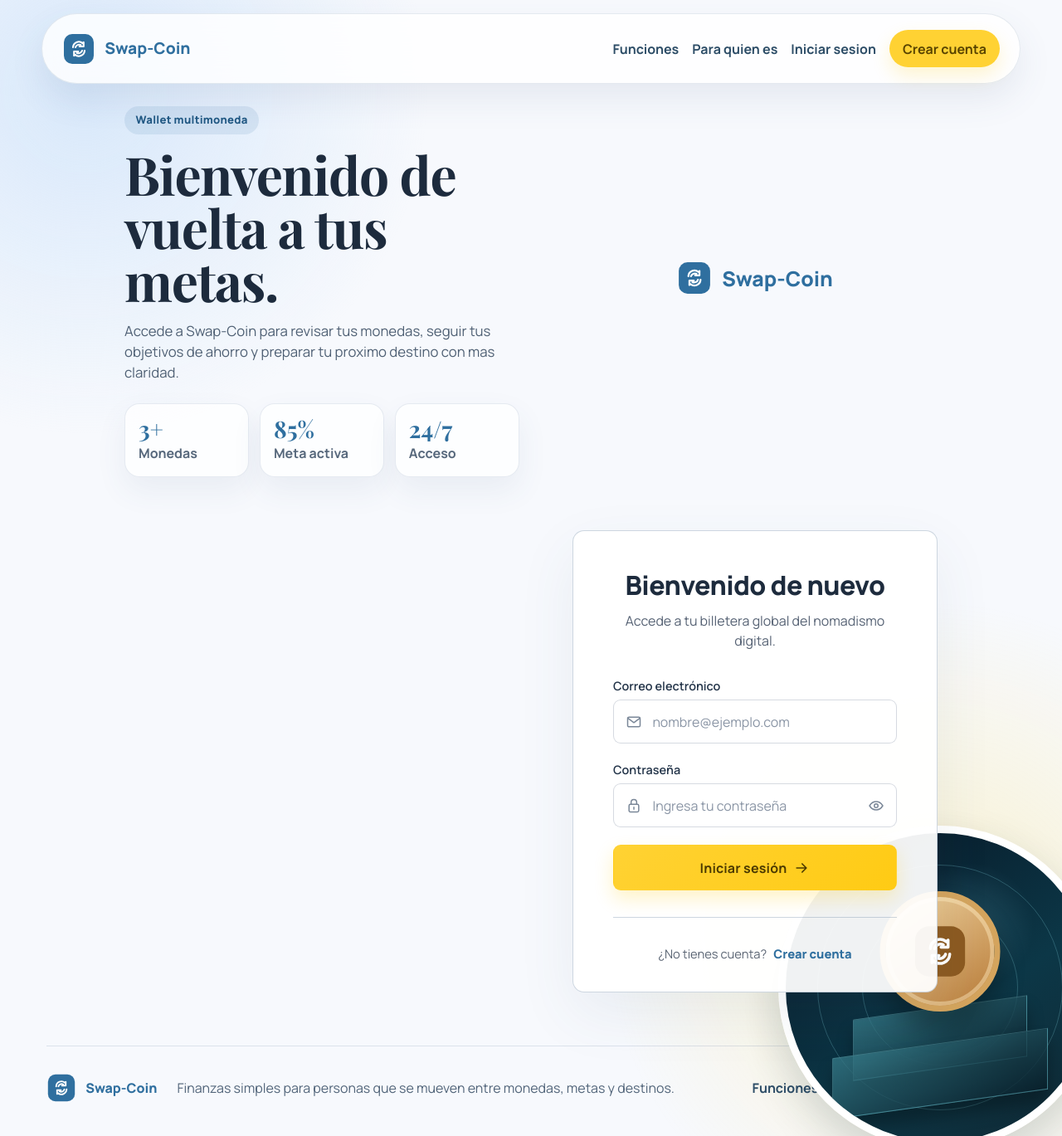
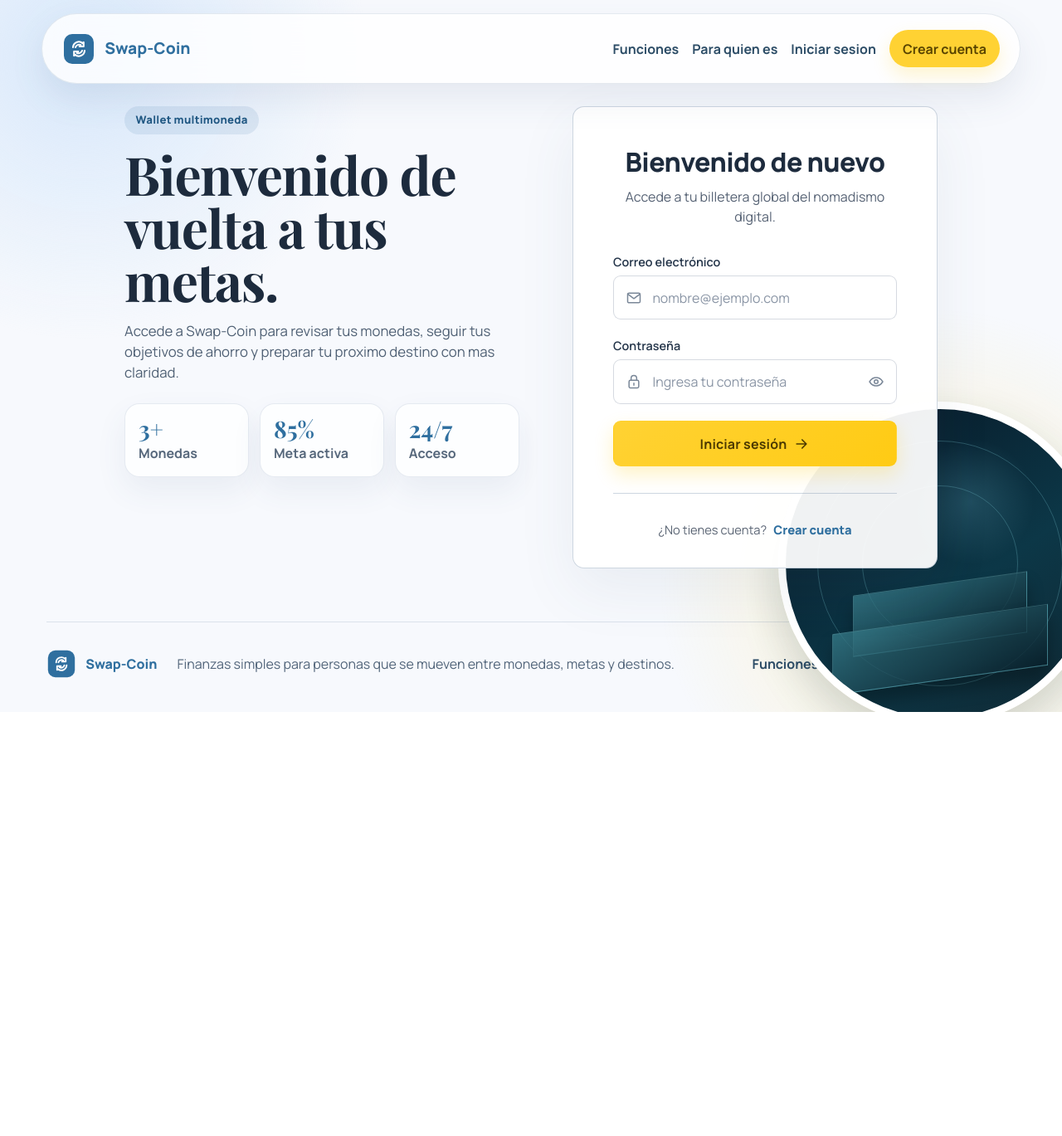
Before and after one commit to swapcoinn-droid/Swap-Coin-Frontend, a React (Vite) app: page /login in a window 1280 px wide. Shown: the whole page at 83% size. After the commit the page ends 858 px from the top, so only its background shows below. Built offline with nearby package versions, Linux system fonts and the light colour scheme.

Commit message:
fix: align login content cards

```diff
--- a/src/pages/auth/LoginPage.tsx
+++ b/src/pages/auth/LoginPage.tsx
@@ -8,7 +8,6 @@ import {
   LockIcon,
   MailIcon,
 } from '../../components/icons/AuthIcons'
-import { BrandMark } from '../../components/icons/BrandMark'
 import { PublicFooter } from '../../components/public-layout/PublicFooter'
 import { PublicNavbar } from '../../components/public-layout/PublicNavbar'
 import { Button } from '../../components/ui/button/Button'
@@ -88,13 +87,6 @@ export function LoginPage() {
           </div>
         </div>
 
-        <Link className="login-brand" to={routes.home} aria-label="Ir al inicio de Swap-Coin">
-          <span className="login-brand__mark">
-            <BrandMark />
-          </span>
-          <span>Swap-Coin</span>
-        </Link>
-
         <div className="login-card">
           <header className="login-card__header">
             <h1 id="login-title">Bienvenido de nuevo</h1>
@@ -160,9 +152,6 @@ export function LoginPage() {
         <div className="login-visual__orbit login-visual__orbit--inner" />
         <div className="login-visual__platform login-visual__platform--back" />
         <div className="login-visual__platform login-visual__platform--front" />
-        <div className="login-visual__coin">
-          <BrandMark />
-        </div>
       </aside>
 
       <PublicFooter />
--- a/src/pages/auth/login-page.css
+++ b/src/pages/auth/login-page.css
@@ -18,27 +18,8 @@
   margin-bottom: 4rem;
   display: grid;
   grid-template-columns: minmax(0, 1fr) minmax(360px, 440px);
-  align-items: center;
+  align-items: start;
   gap: 4rem;
-}
-
-.login-brand {
-  grid-column: 2;
-  width: fit-content;
-  margin: 0 auto 2rem;
-  display: flex;
-  align-items: center;
-  gap: 0.75rem;
-  color: var(--brand);
-  font-size: 1.55rem;
-  font-weight: 800;
-  text-decoration: none;
-}
-
-.login-brand__mark {
-  width: 42px;
-  height: 42px;
-  display: inline-flex;
 }
 
 .login-copy {
@@ -233,24 +214,6 @@
   width: 260px;
 }
 
-.login-visual__coin {
-  position: absolute;
-  z-index: 2;
-  top: 70px;
-  left: 50%;
-  width: 145px;
-  height: 145px;
-  padding: 32px;
-  border: 7px solid #d4a45d;
-  border-radius: 50%;
-  color: #8c5a20;
-  background: linear-gradient(145deg, #f3d7a3, #b77a37);
-  box-shadow:
-    inset 0 0 0 5px rgba(255, 236, 190, 0.45),
-    0 20px 30px rgba(0, 0, 0, 0.3);
-  transform: translateX(-50%);
-}
-
 @media (max-width: 980px) {
   .login-page__content {
     grid-template-columns: 1fr;
@@ -262,7 +225,6 @@
     justify-items: center;
   }
 
-  .login-brand,
   .login-card {
     grid-column: auto;
   }
@@ -276,10 +238,6 @@
   .login-page {
     align-items: start;
     padding: 12rem 1rem 0;
-  }
-
-  .login-brand {
-    margin-bottom: 1.5rem;
   }
 
   .login-copy__stats {
```
